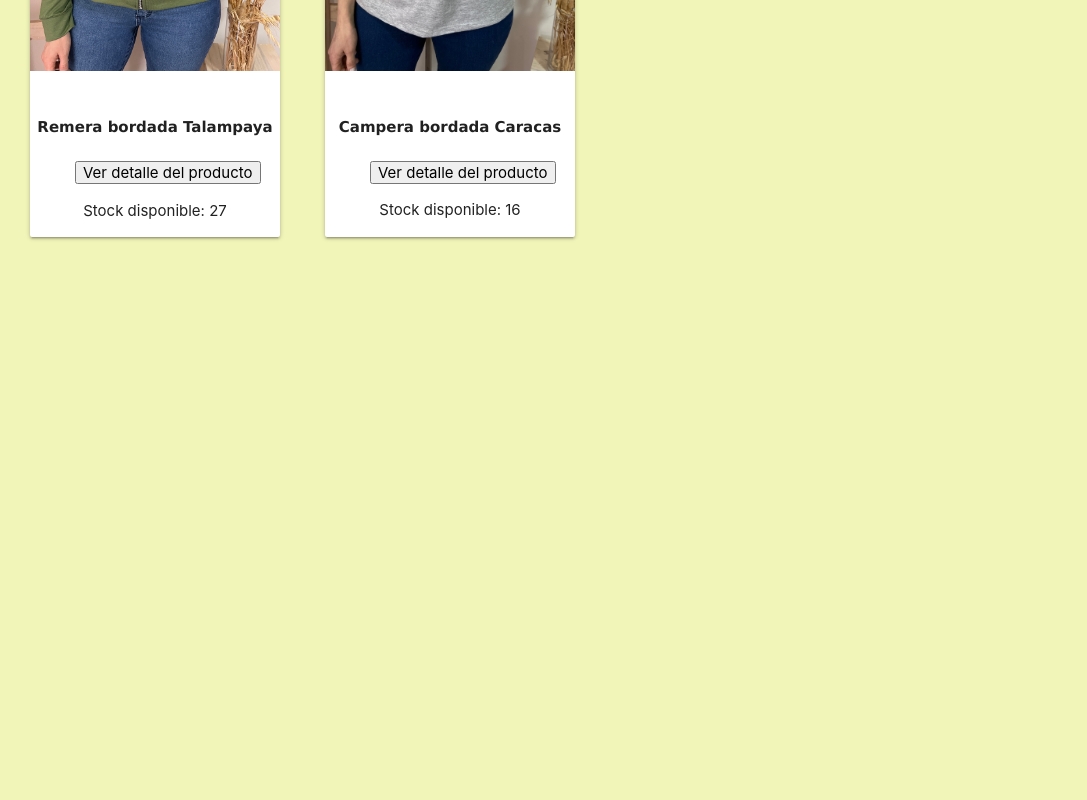
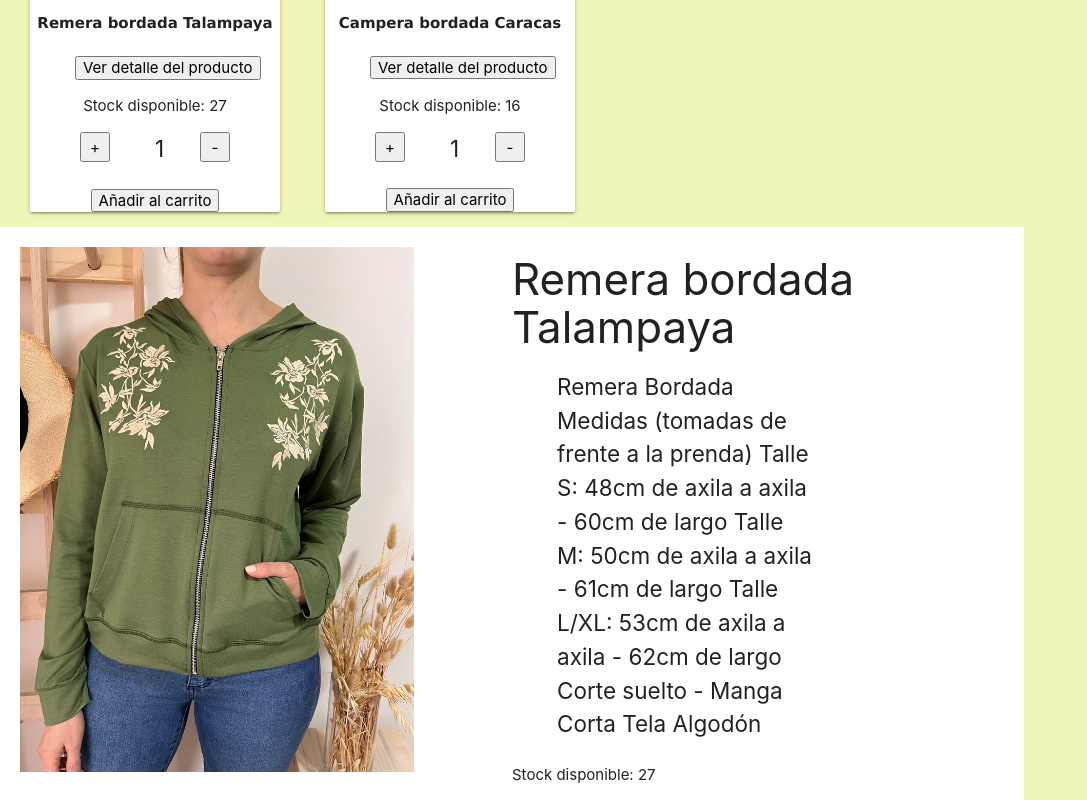
Before and after one commit to magalizap/desafio-2-react, a React (Create React App) app: page / in a window 1280 px wide. Shown: the part 580-1380 px from the top of the page, without its empty margins (0-1087 px from the left). Before the commit the page ends 832 px from the top, so only its background shows below. Built offline with nearby package versions, Linux system fonts and the light colour scheme.

Commit message:
nuevo commit

```diff
--- a/src/App.js
+++ b/src/App.js
@@ -2,11 +2,13 @@ import NavBar from './components/NavBar';
 import ItemListContainer from './components/ItemListContainer';
 import 'materialize-css/dist/css/materialize.min.css';
 import './index.css'
+import ItemDetailContainer from './components/ItemDetailContainer';
 function App() {
   return (
     <>
       <NavBar cart={3}/>
       <ItemListContainer saludo="Welcome!"/>
+      <ItemDetailContainer/>
     </>
   )
 }
--- a/src/app/api.js
+++ b/src/app/api.js
@@ -1,20 +1,22 @@
 import campera from '../assets/img/campera-bordada.jpg'
 import remera from '../assets/img/remera-gris.jpg'
 
-const productos =[
+const productos = [
     {
       nombre: "Remera bordada Talampaya",
       imagen: campera,
-      stock: "Stock disponible: 27"
+      stockDescripcion: "Stock disponible: 27",
+      stock: 27
     },
     {
     nombre: "Campera bordada Caracas",
     imagen: remera,
-    stock: "Stock disponible: 16"
+    stockDescripcion: "Stock disponible: 16",
+    stock:16
     }
-  ]
+]
 
-
+// Array de productos --> ItemListContainer
 export const getProductos = () =>{
     const task = new Promise((res, rej) =>{
         setTimeout(()=>{
@@ -25,3 +27,16 @@ export const getProductos = () =>{
 
     return task
 }
+
+// un único objeto --> ItemDetailContainer
+
+export const getItem = () => new Promise((res, rej) =>{
+   setTimeout(() =>{
+    res({
+        nombre: "Remera bordada Talampaya",
+        imagen: campera,
+        stock: "Stock disponible: 27",
+        descripcion: "Remera Bordada  Medidas (tomadas de frente a la prenda) Talle S: 48cm de axila a axila - 60cm de largo  Talle M: 50cm de axila a axila - 61cm de largo  Talle L/XL: 53cm de axila a axila - 62cm de largo  Corte suelto  - Manga Corta  Tela Algodón"
+    })
+   },2000)
+})
--- a/src/components/Item.js
+++ b/src/components/Item.js
@@ -1,13 +1,14 @@
 import React from 'react'
-
+import ItemCount from './ItemCount'
 const item = ({producto}) => {
 
   return (
     <div className='card'>
-       <img className='imgProductos' src= {producto.imagen} alt='imagen'></img>
+       <img className='imgProductos' src= {producto.imagen} alt='imagen'/>
        <h1 className='productoTitle'>{producto.nombre}</h1>
        <button className='botonProducto'>Ver detalle del producto</button>
-       <footer className='footerProducto'>{producto.stock}</footer>
+       <footer className='footerProducto'>{producto.stockDescripcion}</footer>
+       <ItemCount stock={producto.stock} initial={1} onAdd={(valor)=>alert("Añadiste "+ valor + " productos al carrito")}/>
     </div>
   )
 }
--- /dev/null
+++ b/src/components/ItemDetail.js
@@ -0,0 +1,20 @@
+import React from 'react'
+
+const ItemDetail = ({product}) => {
+  return (
+    <div  className='product'>
+        <div className='width'>
+          <img className='imgProduct' src={product.imagen} alt='img' />
+        </div>
+        <div className='width'>
+          <h3>{product.nombre}</h3>
+          <p className='description'>{product.descripcion}</p>
+          <footer>{product.stock}</footer>
+        </div>
+
+
+    </div>
+  )
+}
+
+export default ItemDetail
--- /dev/null
+++ b/src/components/ItemDetailContainer.js
@@ -0,0 +1,20 @@
+import React from 'react'
+import { useEffect, useState } from 'react'
+import { getItem } from '../app/api'
+import ItemDetail from './ItemDetail'
+const ItemDetailContainer = () => {
+    const [producto, setProducto] = useState({})
+    useEffect(() =>{
+        getItem().then((data) =>{
+            setProducto(data)
+        })
+    },[])
+
+  return (
+    <>
+        <ItemDetail product={producto}/>
+    </>
+  )
+}
+
+export default ItemDetailContainer
--- a/src/components/ItemList.js
+++ b/src/components/ItemList.js
@@ -1,19 +1,13 @@
-import React, { useEffect, useState } from 'react'
+import React from 'react'
 import Item from './Item'
-import { getProductos } from '../app/api'
 
 
-const ItemList = () => {
-  const [productos, setProductos] = useState([])
-  useEffect(() =>{
-    getProductos().then((data) =>{
-      setProductos(data)
-    })
-  }, [])
+
+const ItemList = ({products}) => {
 
   return (
     <main className='alinearProductos'>
-        {productos.map((producto, id) => <Item key={id} producto = {producto}/>)}
+        {products.map((producto, id) => <Item key={id} producto = {producto}/>)}
     </main>
   )
 }
--- a/src/components/ItemListContainer.js
+++ b/src/components/ItemListContainer.js
@@ -1,17 +1,19 @@
 import React from 'react'
-import ItemCount from './ItemCount'
 import ItemList from './ItemList'
-
-
-
+import { useEffect, useState } from 'react'
+import { getProductos } from '../app/api'
 
 export const ItemListContainer = ({saludo}) => {
+  const [productos, setProductos] = useState([])
+  useEffect(() =>{
+    getProductos().then((data) =>{
+      setProductos(data)
+    })
+  }, [])
   return (
     <>
       <h1>{saludo}</h1>
-      <ItemCount stock={5} initial={1} onAdd={(valor)=>alert("Añadiste "+ valor + " productos al carrito")}/>
-      <ItemList/>
-
+      <ItemList products={productos}/>
     </>
 
   )
--- a/src/index.css
+++ b/src/index.css
@@ -48,6 +48,15 @@ h1{
 .imgProductos{
   width: 100%;
 }
+
+.imgProduct{
+  margin-left: 20px;
+  margin-top: 20px;
+  height: 50%;
+}
+.width{
+  width: 50%;
+}
 .productoTitle{
   width: 100%;
   font-size: 1em;
@@ -70,3 +79,13 @@ h1{
   margin-top: 1em;
   margin-bottom: 1em;
 }
+
+.product{
+  display: flex;
+  background-color:#fff;
+  width: 80%;
+}
+
+.description{
+  width: 50%;
+}
```
